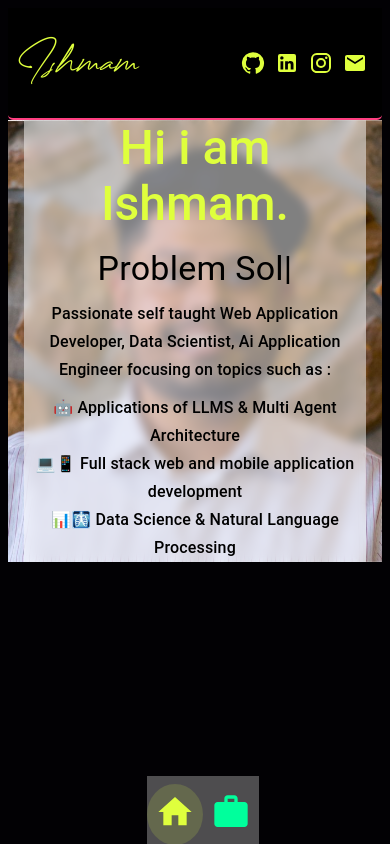
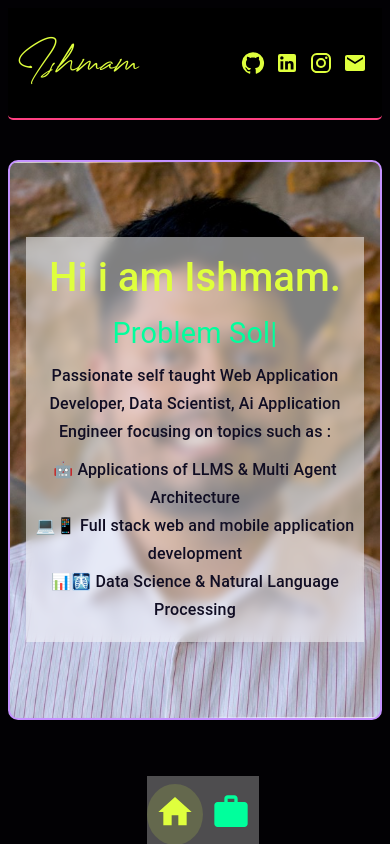
Before and after one commit to Ishmam97/portfolio_v2, a React (Create React App) app: page / in a window 390 px wide. Built offline with nearby package versions, Linux system fonts and the light colour scheme.

Commit message:
update heroscetion css fix image issues and hover shadow color

```diff
--- a/src/components/css/Hero.css
+++ b/src/components/css/Hero.css
@@ -1,24 +1,56 @@
+/* Hero container styles
+display: 'flex', height: '600px', alignItems: 'center', justifyContent: 'center' , backgroundColor:'#020104', fontFamily: 'Lato, sans-serif',fontWeight: 400, marginTop: '2.5rem', borderRadius: '10px', boxShadow: '0 0 25px rgba(197, 146, 255, 0.678)', border:'2px solid #c592ff'
+*/
+.subtitle-text{
+  margin-top: 500px;
+}
+.hero-container{
+  padding: 25px;
+  align-items: center;
+  justify-content: space-around;
+  background-color: #020104;
+  font-family: 'Lato', sans-serif;
+  font-weight: 400;
+  margin-top: 2.5rem;
+  border-radius: 10px;
+  border: 2px solid #c592ff;
+}
 .hero-container:hover{
-    box-shadow: 0 0 30px rgba(208, 0, 55, 1);
+  box-shadow: 0 0 25px rgba(197, 146, 255, 0.678);
+  background-color: rgba(15, 11, 20, 0.479);
 }
 .b{
 
-  color:  #372963,#100D23,#100d23,#00FF9C,#c592ff,#00FF9C,#ff4081, #DFFF3D;
+  color:  #372963,#100d23,#00FF9C,#c592ff,#00FF9C,#ff4081, #DFFF3D;
 }
 
 .text-overlay{
   width: 50%;
 }
 .hero-image-container {
-  width: 50%;
+  border-radius: 5;
+}
+.img{
+  width: 320px;
+  height: 320px;
+  border-radius: 50%;
 }
 @media (max-width: 768px) {
   .hero-container {
-      background-size: cover; /* Cover the entire area of the container */
-      background-position: center; /* Center the background image */
-      background-image: url('/public/img/me.jpeg');
-      display: flex;
-      justify-content: center;
+    height: 35rem;
+    background-size: cover; /* Cover the entire area of the container */
+    background-position: center; /* Center the background image */
+    background-image: url('/public/img/me.jpeg');
+    display: flex;
+    justify-content: center;
+  }
+
+  .hero-container h3 {
+    font-size: 2.5rem;
+  }
+
+  .hero-container h4 {
+    font-size: 1.8rem;
   }
 
   .hero-image-container {
@@ -36,10 +68,13 @@
     justify-content: center;
     backdrop-filter: blur(5px); /* Frosted glass effect */
     background-color: rgba(255, 255, 255, 0.5);
-    color: black !important;
+    color: #100d23;
   }
   .text-overlay h6{
-    color: black;
+    color: #100d23
+  }
+  .text-overlay h2{
+    color: #100d23
   }
 
 }
```
